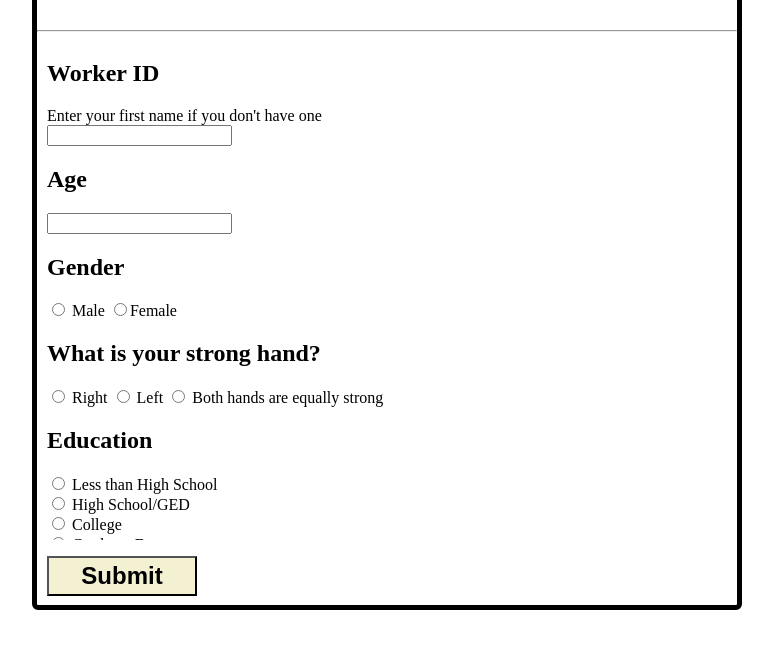
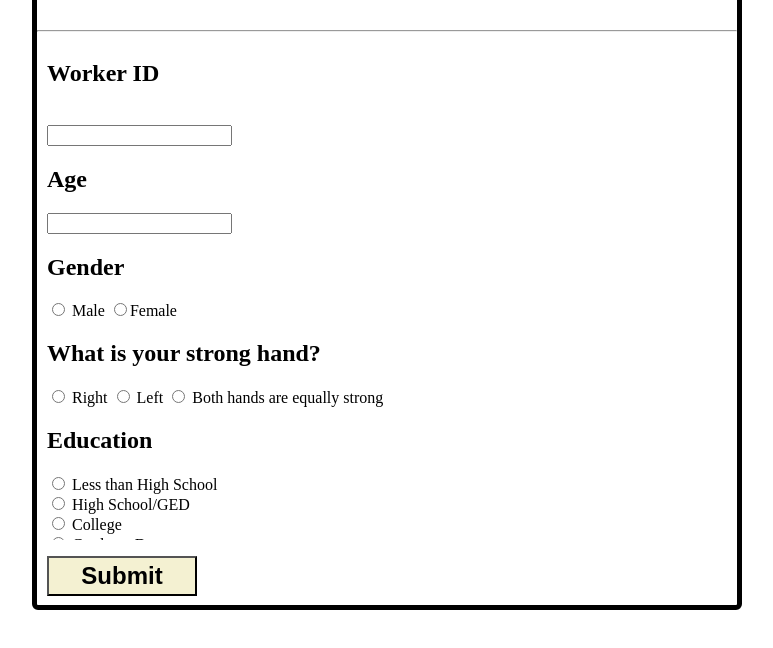
Before and after one commit to raanangoz/Client, a website: page pages/startQuestion/startQuestion.html in a window 1280 px wide. Shown: the part 108-756 px from the top of the page, without its empty margins (253-1026 px from the left). Drawn offline with Linux system fonts and the light colour scheme; files that its build step writes are made by us from their sources.

Commit message:
start question remove name

```diff
--- a/pages/startQuestion/startQuestion.html
+++ b/pages/startQuestion/startQuestion.html
@@ -14,7 +14,7 @@
             <div class="details">
                 <div class="form-group">
                     <h2 class= "subTitles"><B>Worker ID</B></h2>
-                    Enter your first name if you don't have one
+
                     <br>
                     <input id="workerID"  pattern="[A-Za-z0-9]+" required ng-maxlength="30">
 
```
